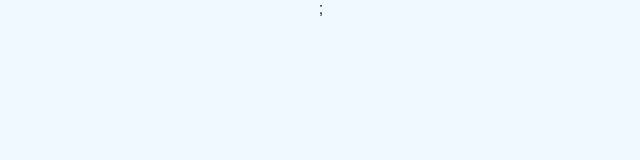
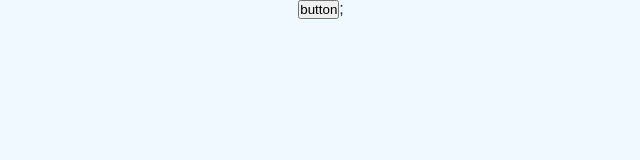
Before and after one commit to filipealvesr2019/bylink-app, a Next.js app: page /temas in a window 1280 px wide. Shown: the top 160 px of the page, without its empty margins (319-959 px from the left). Built offline with nearby package versions, Linux system fonts and the light colour scheme.

Commit message:
feat: cria componente dos temas

```diff
--- /dev/null
+++ b/components/temas/Tema1.jsx
@@ -0,0 +1,12 @@
+
+const Tema1 = ({ handleCreateBio}) => {
+    const string = 'valor do componente filho'
+
+  return (
+    <>
+    <button onClick={() => handleCreateBio(string)}>button</button>
+    </>
+  );
+};
+
+export default Tema1;
--- a/pages/temas.jsx
+++ b/pages/temas.jsx
@@ -1,8 +1,13 @@
+import Tema1 from "../components/temas/Tema1";
+
 export default function Temas(){
+
+    const createPageBio =  async (value) => {
+        console.log('createPageBio', value)
+    }
     return (
         <>
-
-
+        <Tema1  handleCreateBio={createPageBio}/>
         </>
     )
 }
```
